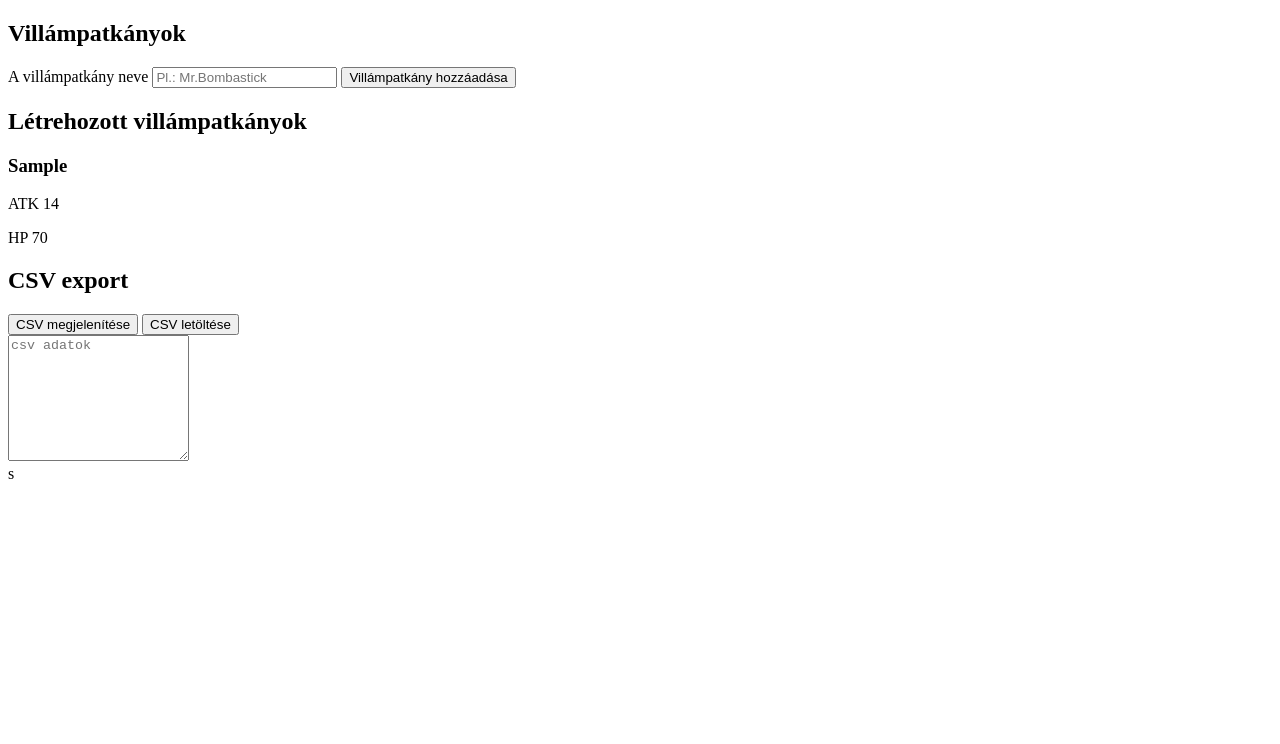
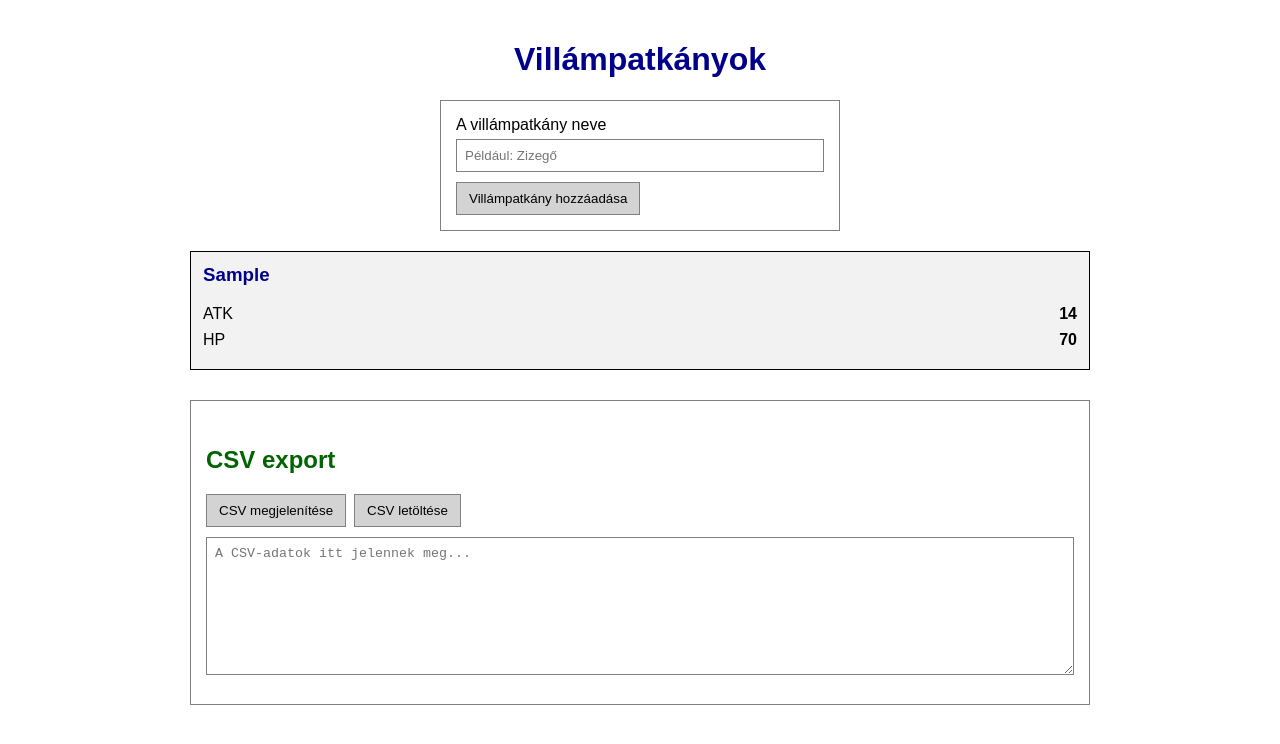
Before and after one commit to Kristof323/VillamPatkanyok, a website built with Vite: page index.html in a window 1280 px wide. Both pictures are taken after typing "Sample" into the empty fields and a click on the button "Villámpatkány hozzáadása". Built offline with nearby package versions, Linux system fonts and the light colour scheme.

Commit message:
Patkányok kész

```diff
--- a/index.html
+++ b/index.html
@@ -3,12 +3,16 @@
   <head>
     <meta charset="UTF-8" />
     <meta name="viewport" content="width=device-width, initial-scale=1.0" />
+    <meta
+      name="description"
+      content="Villámpatkányok kezelése és CSV exportálása"
+    />
     <title>Villámpatkányok</title>
   </head>
 
   <body>
     <main class="app">
-      <section class="container">
+      <div class="container">
         <h1>Villámpatkányok</h1>
 
         <form id="rat-form" class="rat-form">
@@ -17,7 +21,8 @@
           <input
             id="rat-name"
             type="text"
-            placeholder="Pl.: Mr.Bombastick"
+            placeholder="Például: Zizegő"
+            autocomplete="off"
           />
 
           <button type="submit">
@@ -25,16 +30,14 @@
           </button>
         </form>
 
-        <p id="error-message" class="error"></p>
+        <p id="error-message" class="error-message"></p>
+
+        <p id="empty-message" class="empty-message">
+          Még nincs létrehozott villámpatkány.
+        </p>
 
         <section class="rats-section">
-          <h2>Létrehozott villámpatkányok</h2>
-
           <div id="rats-container" class="rats-grid"></div>
-
-          <p id="empty-message" class="empty-message">
-            Még nincs létrehozott villámpatkány.
-          </p>
         </section>
 
         <section class="export-section">
@@ -50,16 +53,20 @@
             </button>
           </div>
 
+          <label for="csv-output" class="visually-hidden">
+            CSV adatok
+          </label>
+
           <textarea
             id="csv-output"
             rows="8"
             readonly
-            placeholder="csv adatok"
+            placeholder="A CSV-adatok itt jelennek meg..."
           ></textarea>
         </section>
-      </section>
+      </div>
     </main>
 
     <script type="module" src="/src/main.ts"></script>
   </body>
-</html>s
+</html>
--- a/package.json
+++ b/package.json
@@ -11,9 +11,7 @@
   },
   "devDependencies": {
     "typescript": "~6.0.2",
-    "vite": "^8.3.0"
-  },
-  "dependencies": {
+    "vite": "^8.3.0",
     "vitest": "^5.0.0"
   }
 }
--- a/src/ElectricRat.ts
+++ b/src/ElectricRat.ts
@@ -9,11 +9,11 @@ export class ElectricRat {
     }
 
     if (!Number.isInteger(atk) || atk <= 0) {
-      throw new Error("Az attack értékének pozitív egésznek kell lennie!");
+      throw new Error("Az ATK értékének pozitív egésznek kell lennie!");
     }
 
     if (!Number.isInteger(hp) || hp <= 0) {
-      throw new Error("A hp értékének pozitív egésznek kell lennie!");
+      throw new Error("A HP értékének pozitív egésznek kell lennie!");
     }
 
     this.name = name.trim();
--- a/src/main.ts
+++ b/src/main.ts
@@ -1,24 +1,35 @@
 import "./style.css";
 import { ElectricRat } from "./ElectricRat";
 
+const rats: ElectricRat[] = [];
+
 const form = document.querySelector<HTMLFormElement>("#rat-form");
+
 const nameInput = document.querySelector<HTMLInputElement>("#rat-name");
+
 const errorMessage = document.querySelector<HTMLParagraphElement>(
   "#error-message",
 );
+
 const ratsContainer = document.querySelector<HTMLDivElement>(
   "#rats-container",
 );
+
 const emptyMessage = document.querySelector<HTMLParagraphElement>(
   "#empty-message",
 );
+
 const showCsvButton = document.querySelector<HTMLButtonElement>(
   "#show-csv-button",
 );
+
 const downloadCsvButton = document.querySelector<HTMLButtonElement>(
   "#download-csv-button",
 );
-const csvOutput = document.querySelector<HTMLTextAreaElement>("#csv-output");
+
+const csvOutput = document.querySelector<HTMLTextAreaElement>(
+  "#csv-output",
+);
 
 if (
   !form ||
@@ -33,16 +44,17 @@ if (
   throw new Error("Nem található minden szükséges HTML elem.");
 }
 
-const rats: ElectricRat[] = [];
+const validRatsContainer = ratsContainer;
+const validEmptyMessage = emptyMessage;
 
 function randomInteger(min: number, max: number): number {
   return Math.floor(Math.random() * (max - min + 1)) + min;
 }
 
 function renderRats(): void {
-  ratsContainer.innerHTML = "";
+  validRatsContainer.innerHTML = "";
 
-  emptyMessage.hidden = rats.length > 0;
+  validEmptyMessage.hidden = rats.length > 0;
 
   for (const rat of rats) {
     const card = document.createElement("article");
@@ -52,13 +64,15 @@ function renderRats(): void {
     title.textContent = rat.name;
 
     const attack = document.createElement("p");
-    attack.innerHTML = `<span>ATK</span> ${rat.atk}`;
+    attack.className = "stat-row";
+    attack.innerHTML = `<span>ATK</span><strong>${rat.atk}</strong>`;
 
     const health = document.createElement("p");
-    health.innerHTML = `<span>HP</span> ${rat.hp}`;
+    health.className = "stat-row";
+    health.innerHTML = `<span>HP</span><strong>${rat.hp}</strong>`;
 
     card.append(title, attack, health);
-    ratsContainer.appendChild(card);
+    validRatsContainer.appendChild(card);
   }
 }
 
--- a/src/style.css
+++ b/src/style.css
@@ -1,13 +1,133 @@
-.title {
-  font-size: 2em;
-  font-weight: bold;
+* {
+  box-sizing: border-box;
 }
 
-.title:hover {
-  color: #ff0000;
+body {
+  margin: 0;
+  padding: 20px;
+  font-family: Arial, sans-serif;
+  background-color: white;
+  color: black;
 }
 
-.paragraph {
-  font-size: 1em;
-  line-height: 1.5;
+.container {
+  max-width: 900px;
+  margin: 0 auto;
 }
+
+h1 {
+  color: darkblue;
+  text-align: center;
+}
+
+h2 {
+  color: darkgreen;
+  margin-top: 30px;
+}
+
+.rat-form {
+  width: 400px;
+  max-width: 100%;
+  margin: 20px auto;
+  padding: 15px;
+  border: 1px solid gray;
+}
+
+.rat-form label {
+  display: block;
+  margin-bottom: 5px;
+}
+
+input,
+textarea {
+  width: 100%;
+  padding: 8px;
+  margin-bottom: 10px;
+  border: 1px solid gray;
+}
+
+button {
+  padding: 8px 12px;
+  border: 1px solid gray;
+  background-color: lightgray;
+  color: black;
+  cursor: pointer;
+}
+
+button:hover {
+  background-color: silver;
+}
+
+.error-message {
+  color: red;
+  text-align: center;
+}
+
+.rats-grid {
+  display: grid;
+  grid-template-columns: repeat(auto-fit, minmax(180px, 1fr));
+  gap: 10px;
+}
+
+.rat-card {
+  padding: 12px;
+  border: 1px solid black;
+  background-color: #f2f2f2;
+}
+
+.rat-card h3 {
+  margin-top: 0;
+  color: darkblue;
+}
+
+.stat-row {
+  display: flex;
+  justify-content: space-between;
+  margin: 8px 0;
+}
+
+.empty-message {
+  color: gray;
+}
+
+.export-section {
+  margin-top: 30px;
+  padding: 15px;
+  border: 1px solid gray;
+}
+
+.export-buttons {
+  display: flex;
+  flex-wrap: wrap;
+  gap: 8px;
+  margin-bottom: 10px;
+}
+
+textarea {
+  resize: vertical;
+}
+
+.visually-hidden {
+  position: absolute;
+  left: -9999px;
+}
+
+[hidden] {
+  display: none;
+}
+
+@media (max-width: 500px) {
+  body {
+    padding: 10px;
+  }
+
+  .export-buttons {
+    display: block;
+  }
+
+  .export-buttons button {
+    display: block;
+    width: 100%;
+    margin-bottom: 8px;
+  }
+}
--- /dev/null
+++ b/vite.config.ts
@@ -0,0 +1,9 @@
+/// <reference types="vitest/config" />
+
+import { defineConfig } from "vite";
+
+export default defineConfig({
+  test: {
+    include: ["src/**/*.test.ts"],
+  },
+});
```
Also changed, not shown: src/ElectricRat.test.ts (+30 -22 lines), 1 other file.
